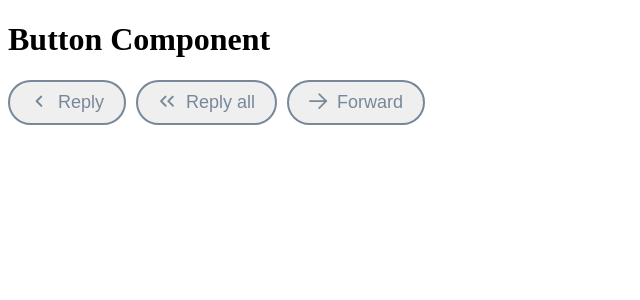
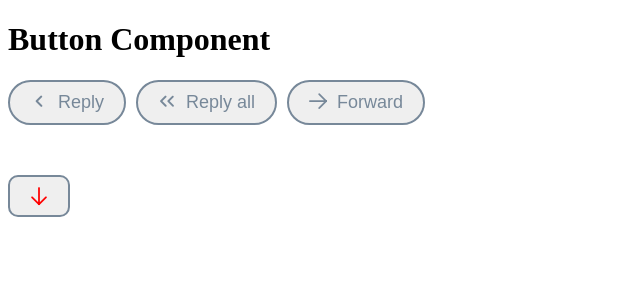
Before and after one commit to sivalay/Vue-Tasks, a Vue app: page / in a window 1280 px wide. Shown: the top 300 px of the page, without its empty margins (0-640 px from the left). Built offline with nearby package versions, Linux system fonts and the light colour scheme; the HTML template or start-up script is replaced by a standard one.

Commit message:
feat: Added a new download button

```diff
--- a/src/App.vue
+++ b/src/App.vue
@@ -1,9 +1,11 @@
 <template>
   <main>
     <button-wrapp />
+    <download-button />
   </main>
 </template>
 
 <script setup lang="ts">
 import ButtonWrapp from './components/ButtonWrapp.vue'
+import DownloadButton from './components/DownloadButton.vue'
 </script>
--- a/src/components/Button.vue
+++ b/src/components/Button.vue
@@ -1,5 +1,5 @@
 <template>
-  <button @click="handleButtonClick">
+  <button @click="handleButtonClick" :class="className">
     <i v-if="icon" :class="icon"></i>
     <span>{{ text }}</span>
   </button>
@@ -9,6 +9,7 @@
 const props = defineProps<{
   text: string
   icon: string
+  className: string
 }>()
 
 const emits = defineEmits<{
--- a/src/components/ButtonWrapp.vue
+++ b/src/components/ButtonWrapp.vue
@@ -1,9 +1,14 @@
 <template>
   <h1>Button Component</h1>
   <div class="button-container">
-    <Button text="Reply" icon="pi pi-angle-left" @click="showAlertMessage" />
-    <Button text="Reply all" icon="pi pi-angle-double-left" @click="showAlertMessage" />
-    <Button text="Forward" icon="pi pi-arrow-right" @click="showAlertMessage" />
+    <Button text="Reply" icon="pi pi-angle-left" class-name="" @click="showAlertMessage" />
+    <Button
+      text="Reply all"
+      icon="pi pi-angle-double-left"
+      class-name=""
+      @click="showAlertMessage"
+    />
+    <Button text="Forward" icon="pi pi-arrow-right" class-name="" @click="showAlertMessage" />
   </div>
 </template>
 
@@ -11,7 +16,7 @@
 import Button from './Button.vue'
 
 function showAlertMessage(text: string) {
-  alert(`You've clicked the '${text}' button`)
+  alert("You've clicked the demo button")
 }
 </script>
 
@@ -21,4 +26,7 @@ function showAlertMessage(text: string) {
   gap: 10px;
   align-items: center;
 }
+.color-text {
+  color: red;
+}
 </style>
--- /dev/null
+++ b/src/components/DownloadButton.vue
@@ -0,0 +1,33 @@
+<template>
+  <div class="download-wrap">
+    <Button
+      text=""
+      icon="pi pi-arrow-down"
+      class-name="text-col border-raduis"
+      @click="showAlertMessage"
+    />
+  </div>
+</template>
+
+<script setup lang="ts">
+import Button from './Button.vue'
+
+function showAlertMessage(text: string) {
+  alert(`You've clicked the ${text} button`)
+}
+</script>
+
+<style scoped>
+.download-wrap {
+  margin-top: 50px;
+}
+.text-col {
+  color: red;
+}
+.border-raduis {
+  border-radius: 10px;
+}
+button {
+  gap: 0px;
+}
+</style>
```
